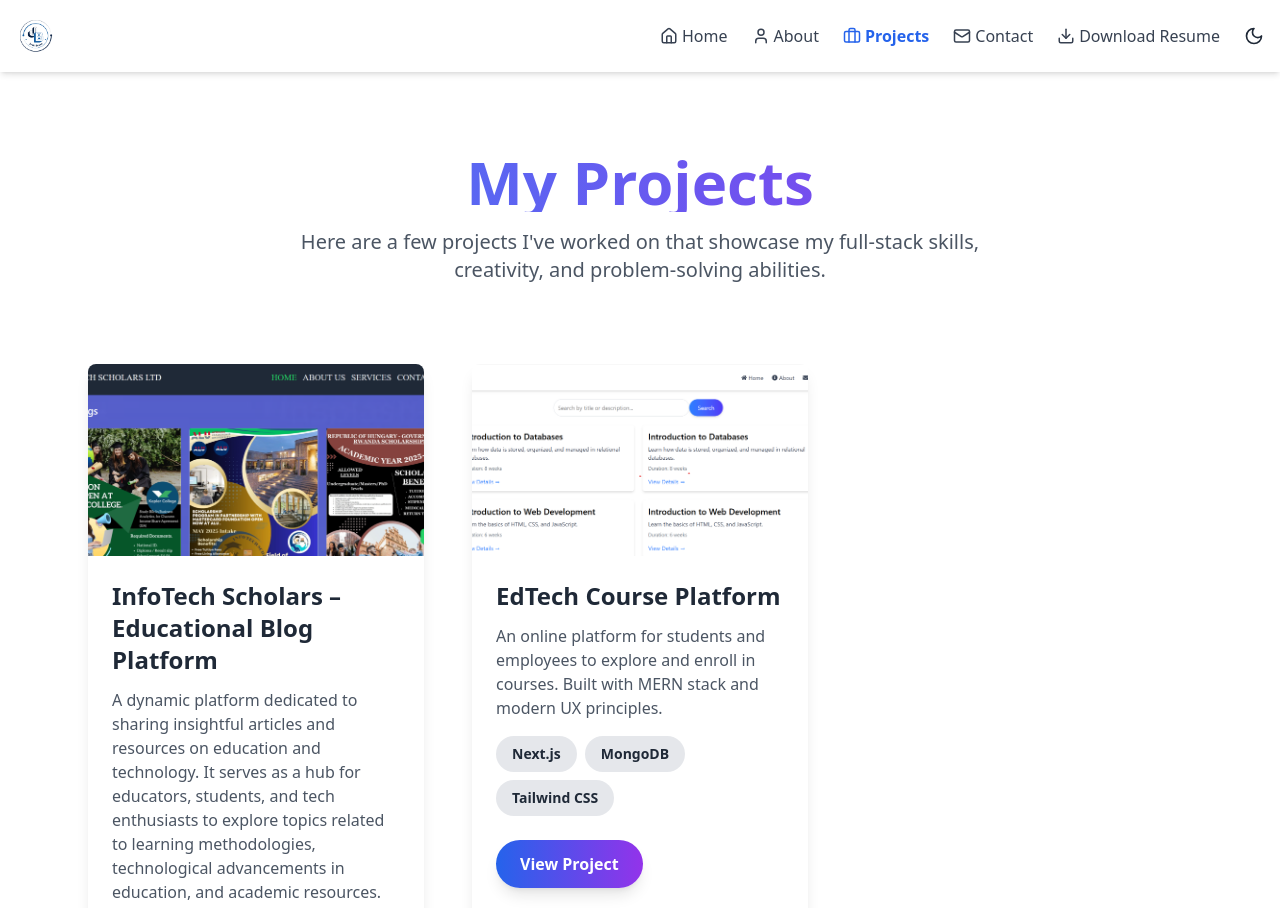
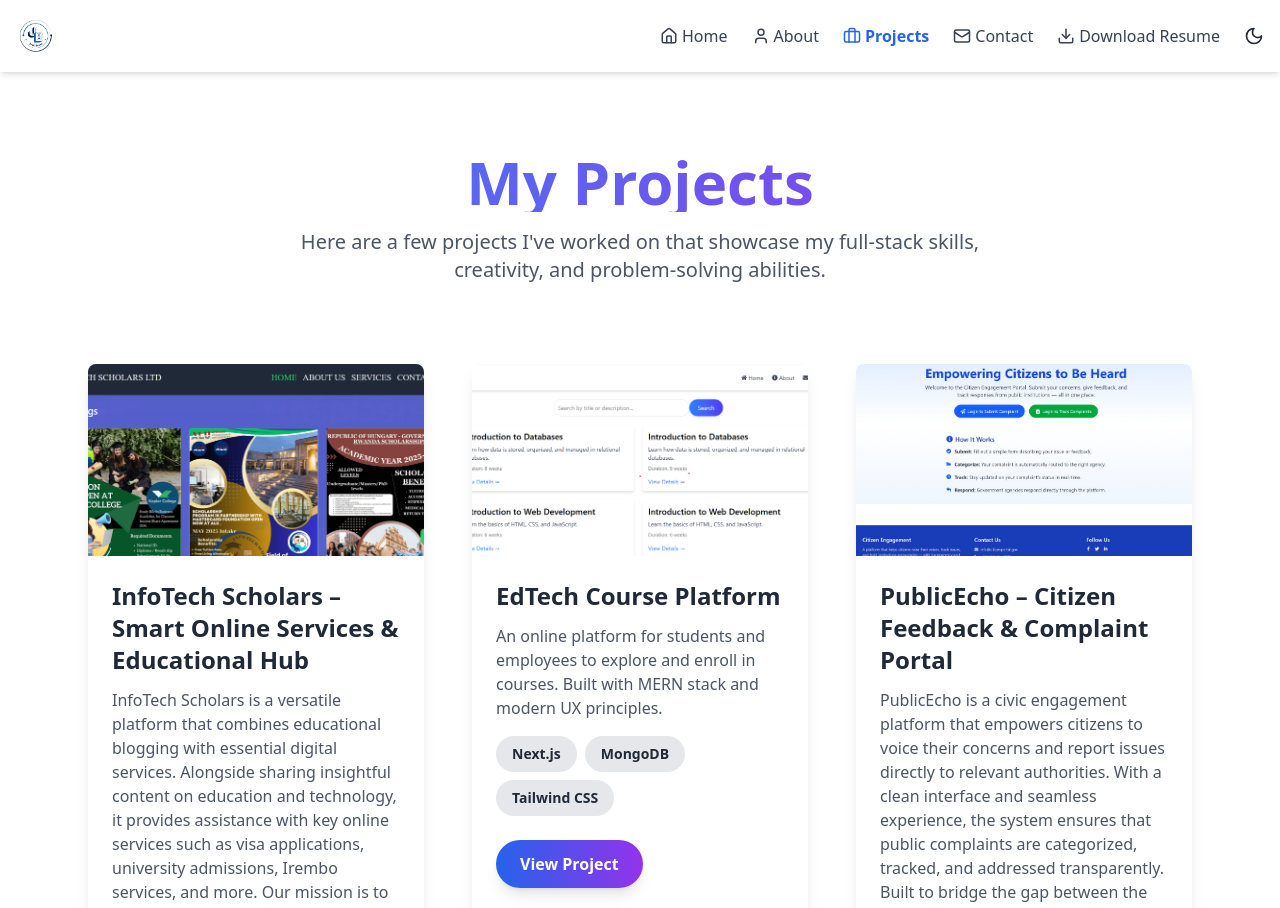
Before and after one commit to jeanboscob77/jeanbosco_dev, a Next.js app: page /projects in a window 1280 px wide. Shown: the top 908 px of the page. Built offline with nearby package versions, Linux system fonts and the light colour scheme.

Commit message:
publicecho project added

```diff
--- a/app/components/main/Project.tsx
+++ b/app/components/main/Project.tsx
@@ -7,11 +7,12 @@ import AOS from "aos"; // Import AOS
 import { useEffect } from "react"; // For initializing AOS
 import InfoTech from "../../../public/Info_tech.png";
 import Edtech from "../../../public/EdTech.png";
+import PublicEcho from "../../../public/publicecho.jpeg";
 const projects = [
   {
-    title: "InfoTech Scholars – Educational Blog Platform",
+    title: "InfoTech Scholars – Smart Online Services & Educational Hub",
     description:
-      "A dynamic platform dedicated to sharing insightful articles and resources on education and technology. It serves as a hub for educators, students, and tech enthusiasts to explore topics related to learning methodologies, technological advancements in education, and academic resources.",
+      "InfoTech Scholars is a versatile platform that combines educational blogging with essential digital services. Alongside sharing insightful content on education and technology, it provides assistance with key online services such as visa applications, university admissions, Irembo services, and more. Our mission is to simplify access to public and academic services while promoting digital literacy.",
     image: InfoTech, // replace with your image path
     technologies: ["React", "Node.js", "Mysql", "Express", "Bootstrap"],
     link: "https://www.infotechscholars.com/",
@@ -23,6 +24,14 @@ const projects = [
     image: Edtech, // replace with your image path
     technologies: ["Next.js", "MongoDB", "Tailwind CSS"],
     link: "https://ed-tech-red.vercel.app",
+  },
+  {
+    title: "PublicEcho – Citizen Feedback & Complaint Portal",
+    description:
+      "PublicEcho is a civic engagement platform that empowers citizens to voice their concerns and report issues directly to relevant authorities. With a clean interface and seamless experience, the system ensures that public complaints are categorized, tracked, and addressed transparently. Built to bridge the gap between the people and their leaders, PublicEcho amplifies community voices for better governance and accountability.",
+    image: PublicEcho, // replace with your image path
+    technologies: ["Next.js", "MongoDB", "Tailwind CSS"],
+    link: "https://publicecho.vercel.app", // replace with your actual link
   },
 ];
 
```
Also changed, not shown: public/publicecho.jpeg (added).
